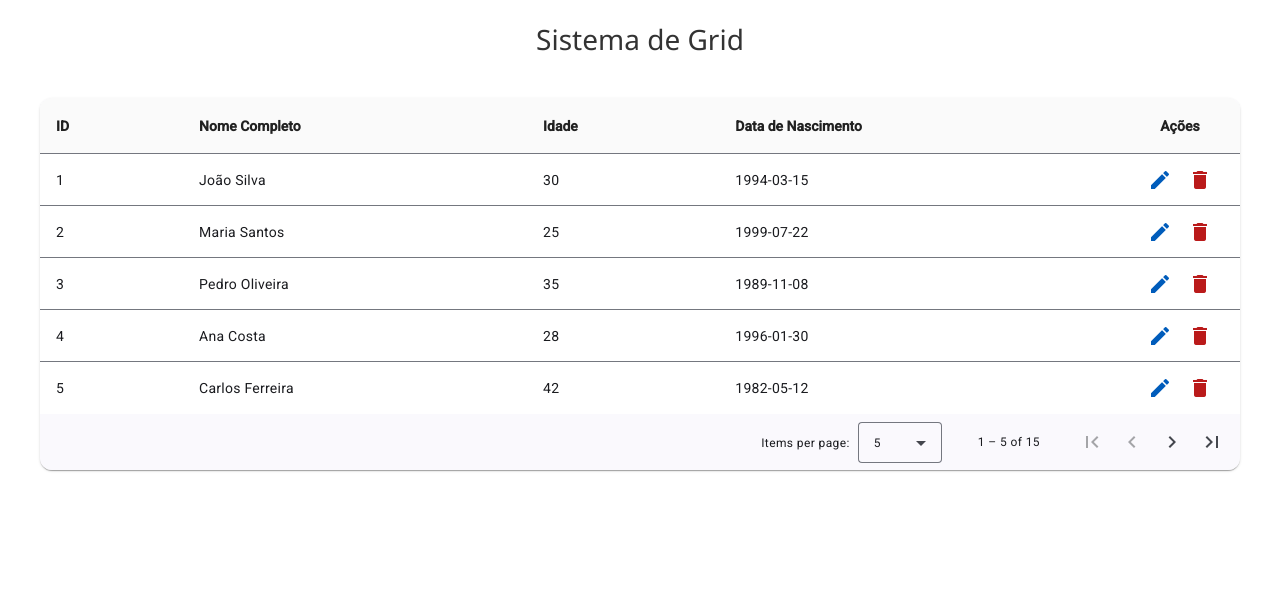
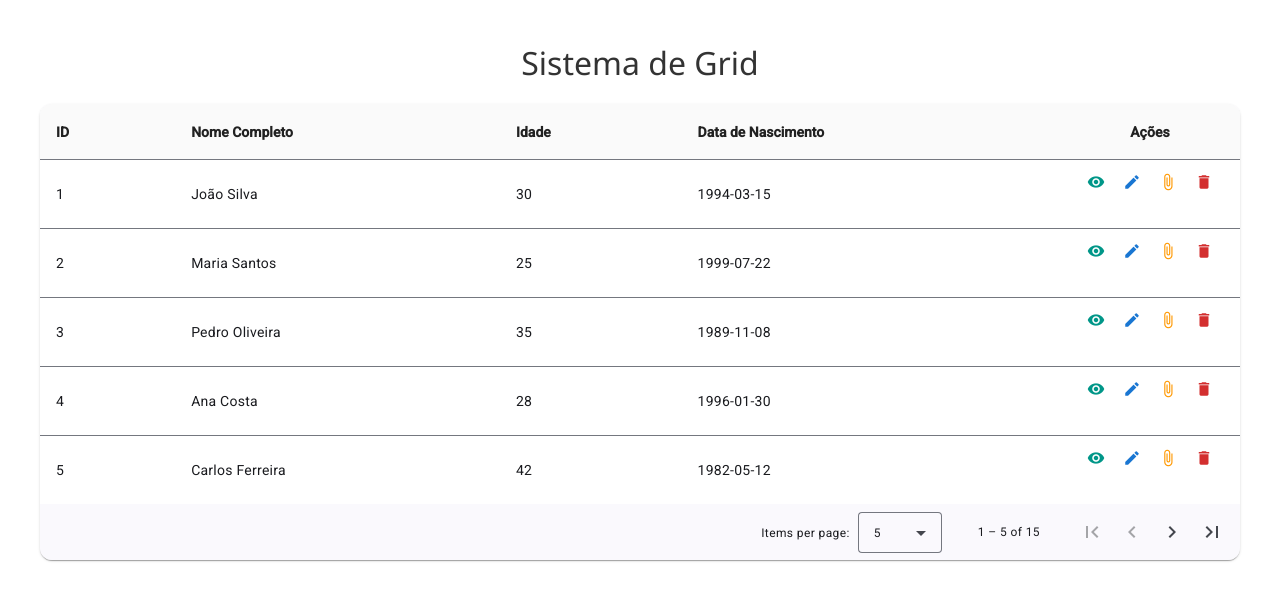
Before and after one commit to ddcsilva/TesteAngular, an Angular app: page / in a window 1280 px wide. Shown: the top 600 px of the page. Built offline with nearby package versions, Linux system fonts and the light colour scheme; data requests are answered from the project's data file.

Commit message:
Enhance grid component: add custom action buttons for editing, viewing, managing attachments, and deleting entries; implement corresponding methods in TypeScript for handling actions; update styles for improved button layout and visual consistency.

```diff
--- a/src/app/app.component.html
+++ b/src/app/app.component.html
@@ -20,7 +20,58 @@
       [paginaAtual]="paginaAtual()"
       [tamanhoPagina]="tamanhoPagina()"
       (paginaAlterada)="onPaginaAlterada($event)"
+      (editar)="onEditar($event)"
+      (excluir)="onExcluir($event)"
+      (acaoCustomizada)="onAcaoCustomizada($event)"
     >
+      <!-- Template Customizado para Ações -->
+      <ng-template #acoesTemplate let-pessoa>
+        <div class="acoes-customizadas">
+          <!-- Ação Visualizar -->
+          <button
+            mat-icon-button
+            class="btn-visualizar"
+            (click)="onAcaoCustomizada({ acao: 'visualizar', item: pessoa })"
+            matTooltip="Visualizar Detalhes"
+            matTooltipPosition="above"
+          >
+            <mat-icon>visibility</mat-icon>
+          </button>
+
+          <!-- Ação Editar -->
+          <button
+            mat-icon-button
+            class="btn-editar"
+            (click)="onEditar(pessoa)"
+            matTooltip="Editar Pessoa"
+            matTooltipPosition="above"
+          >
+            <mat-icon>edit</mat-icon>
+          </button>
+
+          <!-- Ação Anexos -->
+          <button
+            mat-icon-button
+            class="btn-anexo"
+            (click)="onAcaoCustomizada({ acao: 'anexo', item: pessoa })"
+            matTooltip="Gerenciar Anexos"
+            matTooltipPosition="above"
+          >
+            <mat-icon>attach_file</mat-icon>
+          </button>
+
+          <!-- Ação Excluir -->
+          <button
+            mat-icon-button
+            class="btn-excluir"
+            (click)="onExcluir(pessoa)"
+            matTooltip="Excluir Pessoa"
+            matTooltipPosition="above"
+          >
+            <mat-icon>delete</mat-icon>
+          </button>
+        </div>
+      </ng-template>
     </app-grid>
     }
   </main>
--- a/src/app/app.component.scss
+++ b/src/app/app.component.scss
@@ -1,20 +1,17 @@
 .app-container {
+  padding: 20px;
   max-width: 1200px;
   margin: 0 auto;
-  padding: 20px;
   font-family: "Segoe UI", Tahoma, Geneva, Verdana, sans-serif;
 }
 
 header {
-  text-align: center;
-  margin-bottom: 40px;
-}
+  margin-bottom: 20px;
 
-header h1 {
-  color: #333;
-  font-size: 28px;
-  font-weight: 300;
-  margin: 0;
+  h1 {
+    color: #333;
+    font-weight: 300;
+  }
 }
 
 main {
@@ -24,17 +21,18 @@ main {
 .loading {
   text-align: center;
   padding: 40px;
+  font-size: 16px;
   color: #666;
-  font-size: 18px;
 }
 
 .error {
-  background-color: #f8d7da;
-  color: #721c24;
-  padding: 15px;
-  border-radius: 4px;
-  margin-bottom: 20px;
   text-align: center;
+  padding: 40px;
+  color: #f44336;
+
+  button {
+    margin-top: 16px;
+  }
 }
 
 button {
@@ -76,22 +74,6 @@ button {
 
 button:hover {
   background-color: #0056b3;
-}
-
-.loading {
-  text-align: center;
-  font-size: 18px;
-  color: #666;
-  padding: 20px;
-}
-
-.error {
-  background-color: #f8d7da;
-  color: #721c24;
-  padding: 15px;
-  border-radius: 4px;
-  margin-bottom: 20px;
-  text-align: center;
 }
 
 .empty {
--- a/src/app/app.component.ts
+++ b/src/app/app.component.ts
@@ -3,11 +3,20 @@ import { RouterOutlet } from '@angular/router';
 import { GridComponent } from './shared/components/grid/grid.component';
 import { Pessoa } from './models/pessoa.model';
 import { PessoaService } from './services/pessoa.service';
+import { MatButtonModule } from '@angular/material/button';
+import { MatIconModule } from '@angular/material/icon';
+import { MatTooltipModule } from '@angular/material/tooltip';
 
 @Component({
   selector: 'app-root',
   standalone: true,
-  imports: [RouterOutlet, GridComponent],
+  imports: [
+    RouterOutlet,
+    GridComponent,
+    MatButtonModule,
+    MatIconModule,
+    MatTooltipModule,
+  ],
   templateUrl: './app.component.html',
   styleUrl: './app.component.scss',
 })
@@ -70,4 +79,46 @@ export class AppComponent implements OnInit {
     this.tamanhoPagina.set(evento.tamanho);
     this.carregarPessoas(); // Recarrega os dados com nova paginação
   }
+
+  // Métodos para lidar com ações do grid
+  onEditar(pessoa: Pessoa) {
+    console.log('🖊️ Editando pessoa:', pessoa);
+    // Aqui você implementaria a lógica de edição
+    // Por exemplo: abrir modal, navegar para página de edição, etc.
+  }
+
+  onExcluir(pessoa: Pessoa) {
+    console.log('🗑️ Excluindo pessoa:', pessoa);
+    // Aqui você implementaria a lógica de exclusão
+    // Por exemplo: confirmar exclusão, fazer requisição DELETE, etc.
+    if (confirm(`Deseja realmente excluir ${pessoa.nome}?`)) {
+      this.pessoaService.deletarPessoa(pessoa.id).subscribe({
+        next: () => {
+          console.log('✅ Pessoa excluída com sucesso');
+          this.carregarPessoas(); // Recarrega a lista
+        },
+        error: (err) => {
+          console.error('❌ Erro ao excluir pessoa:', err);
+        },
+      });
+    }
+  }
+
+  onAcaoCustomizada(evento: { acao: string; item: Pessoa }) {
+    console.log('⚡ Ação customizada:', evento.acao, 'para:', evento.item);
+
+    switch (evento.acao) {
+      case 'visualizar':
+        console.log('👁️ Visualizando detalhes de:', evento.item.nome);
+        break;
+      case 'anexo':
+        console.log('📎 Gerenciando anexos de:', evento.item.nome);
+        break;
+      case 'historico':
+        console.log('📚 Visualizando histórico de:', evento.item.nome);
+        break;
+      default:
+        console.log('❓ Ação não reconhecida:', evento.acao);
+    }
+  }
 }
--- a/src/app/shared/components/grid/grid.component.html
+++ b/src/app/shared/components/grid/grid.component.html
@@ -23,6 +23,13 @@
     <ng-container matColumnDef="acoes">
       <th mat-header-cell *matHeaderCellDef class="coluna-acoes">Ações</th>
       <td mat-cell *matCellDef="let element" class="coluna-acoes">
+        @if (acoesTemplate) {
+        <!-- Template Customizado -->
+        <ng-container
+          *ngTemplateOutlet="acoesTemplate; context: { $implicit: element }"
+        ></ng-container>
+        } @else {
+        <!-- Ações Padrão -->
         <button
           mat-icon-button
           color="primary"
@@ -39,6 +46,7 @@
         >
           <mat-icon>delete</mat-icon>
         </button>
+        }
       </td>
     </ng-container>
     }
--- a/src/app/shared/components/grid/grid.component.scss
+++ b/src/app/shared/components/grid/grid.component.scss
@@ -66,10 +66,93 @@ table {
 // ===== COLUNA DE AÇÕES =====
 .coluna-acoes {
   text-align: center !important;
-  width: 120px;
+  width: 180px; // Aumentado para acomodar mais botões
+  padding: 8px !important;
 }
 
 // Cabeçalho da coluna ações igual aos outros
 .mat-mdc-header-cell.coluna-acoes {
   text-align: center !important;
 }
+
+// ===== ESTILOS PARA AÇÕES CUSTOMIZADAS =====
+::ng-deep .acoes-customizadas {
+  display: flex;
+  gap: 4px;
+  align-items: center;
+  justify-content: center;
+  flex-wrap: wrap;
+
+  .mat-mdc-icon-button {
+    width: 32px !important;
+    height: 32px !important;
+    padding: 0 !important;
+    background-color: transparent !important;
+    border: none !important;
+
+    .mat-icon {
+      font-size: 18px !important;
+      width: 18px !important;
+      height: 18px !important;
+    }
+
+    // Remove fundo padrão do Material
+    .mat-mdc-button-persistent-ripple {
+      border-radius: 50% !important;
+    }
+
+    &:hover {
+      background-color: rgba(0, 0, 0, 0.04) !important;
+    }
+  }
+
+  // Ação Visualizar (teal)
+  .btn-visualizar {
+    .mat-icon {
+      color: #009688 !important;
+    }
+    &:hover {
+      background-color: rgba(0, 150, 136, 0.08) !important;
+    }
+  }
+
+  // Ação Editar (azul)
+  .btn-editar {
+    .mat-icon {
+      color: #1976d2 !important;
+    }
+    &:hover {
+      background-color: rgba(25, 118, 210, 0.08) !important;
+    }
+  }
+
+  // Ação Anexo (laranja)
+  .btn-anexo {
+    .mat-icon {
+      color: #ff9800 !important;
+    }
+    &:hover {
+      background-color: rgba(255, 152, 0, 0.08) !important;
+    }
+  }
+
+  // Ação Histórico (cinza)
+  .btn-historico {
+    .mat-icon {
+      color: #616161 !important;
+    }
+    &:hover {
+      background-color: rgba(97, 97, 97, 0.08) !important;
+    }
+  }
+
+  // Ação Excluir (vermelho)
+  .btn-excluir {
+    .mat-icon {
+      color: #d32f2f !important;
+    }
+    &:hover {
+      background-color: rgba(211, 47, 47, 0.08) !important;
+    }
+  }
+}
--- a/src/app/shared/components/grid/grid.component.ts
+++ b/src/app/shared/components/grid/grid.component.ts
@@ -1,12 +1,12 @@
 import {
   Component,
   input,
-  signal,
-  computed,
   effect,
   ViewChild,
   AfterViewInit,
   output,
+  ContentChild,
+  TemplateRef,
 } from '@angular/core';
 import { CommonModule } from '@angular/common';
 import { MatTableDataSource } from '@angular/material/table';
@@ -53,6 +53,14 @@ export class GridComponent<T = any> implements AfterViewInit {
 
   // Output para comunicar mudanças de página
   paginaAlterada = output<{ pagina: number; tamanho: number }>();
+
+  // Outputs para ações customizáveis
+  editar = output<T>();
+  excluir = output<T>();
+  acaoCustomizada = output<{ acao: string; item: T }>();
+
+  // Template customizado para ações
+  @ContentChild('acoesTemplate') acoesTemplate?: TemplateRef<any>;
 
   // DataSource para a tabela Material com ordenação
   dataSource = new MatTableDataSource<T>([]);
@@ -102,12 +110,17 @@ export class GridComponent<T = any> implements AfterViewInit {
     this.paginaAlterada.emit({ pagina: novaPagina, tamanho: novoTamanho });
   }
 
-  // Métodos para ações (sem funcionalidade ainda)
+  // Métodos para ações - emitem eventos para o componente pai
   aoEditar(item: T) {
-    console.log('Editar item:', item);
+    this.editar.emit(item);
   }
 
   aoExcluir(item: T) {
-    console.log('Excluir item:', item);
+    this.excluir.emit(item);
+  }
+
+  // Método para ações customizadas
+  aoAcaoCustomizada(acao: string, item: T) {
+    this.acaoCustomizada.emit({ acao, item });
   }
 }
```
